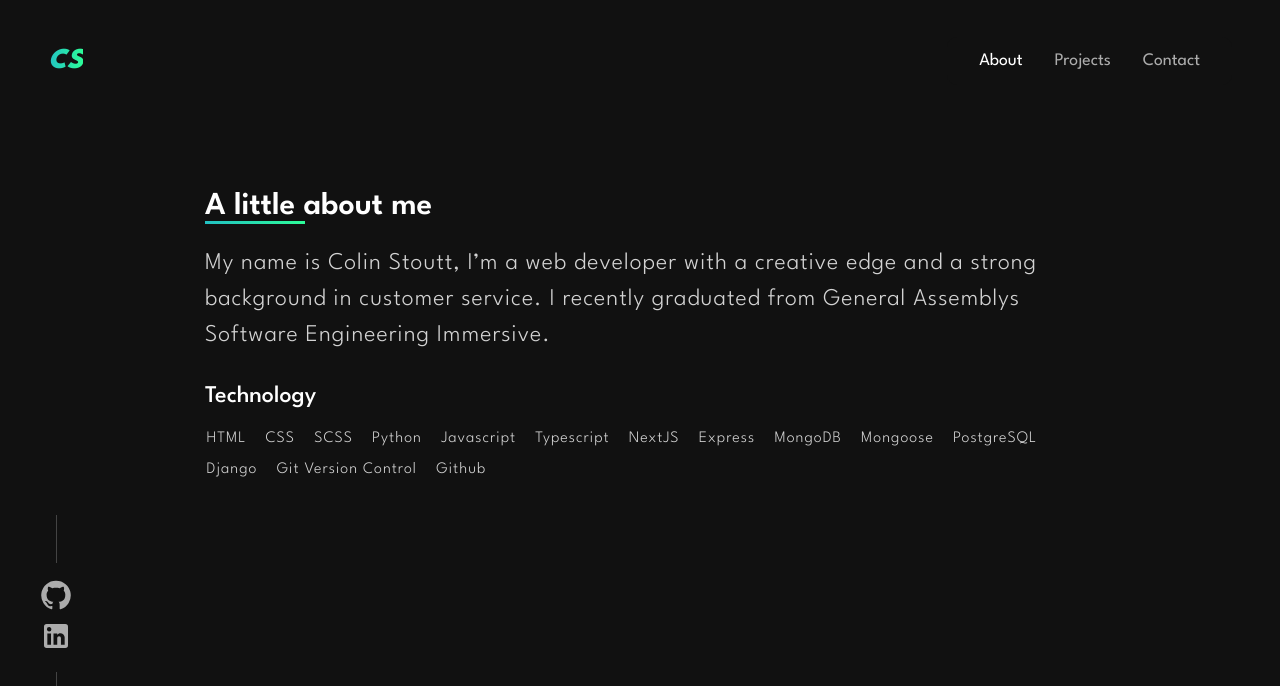
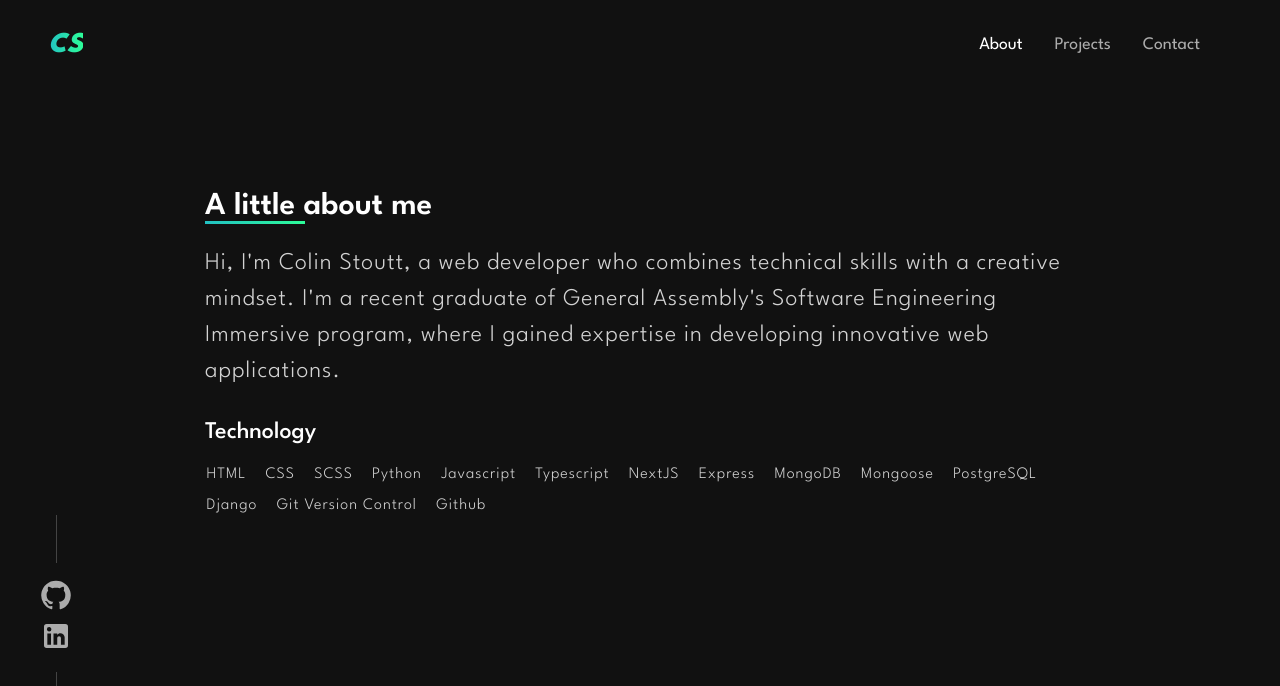
Before and after one commit to colinstoutt/portfolio_colin-stoutt, a Next.js app: page /about in a window 1280 px wide. Shown: the top 686 px of the page. Built offline with nearby package versions, Linux system fonts and the light colour scheme.

Commit message:
change about me copy and give nav background color

```diff
--- a/src/pages/about.js
+++ b/src/pages/about.js
@@ -8,9 +8,10 @@ const about = () => {
           A little about me<div className="line"></div>
         </h1>
         <p>
-          My name is Colin Stoutt, I’m a web developer with a creative edge and
-          a strong background in customer service. I recently graduated from
-          General Assemblys Software Engineering Immersive.
+          Hi, I'm Colin Stoutt, a web developer who combines technical skills
+          with a creative mindset. I'm a recent graduate of General Assembly's
+          Software Engineering Immersive program, where I gained expertise in
+          developing innovative web applications.
         </p>
       </section>
       <section className="about__section-skills">
--- a/src/scss/Navbar.scss
+++ b/src/scss/Navbar.scss
@@ -6,10 +6,11 @@
   display: flex;
   justify-content: space-between;
   align-items: center;
-  padding: 3rem 3rem;
+  padding: 2rem 3rem;
+  z-index: 999;
+  background-color: #111;
   &__lightmode {
     color: rgb(172, 172, 172);
-
     &:hover {
       cursor: pointer;
     }
@@ -18,7 +19,6 @@
     z-index: 99;
     color: rgb(172, 172, 172);
     font-size: 1.1rem;
-    background-color: #111;
     text-decoration: none;
     padding: 1rem 1rem;
     // box-shadow: rgba(39, 222, 174, 0.4) 0px 5px,
```
